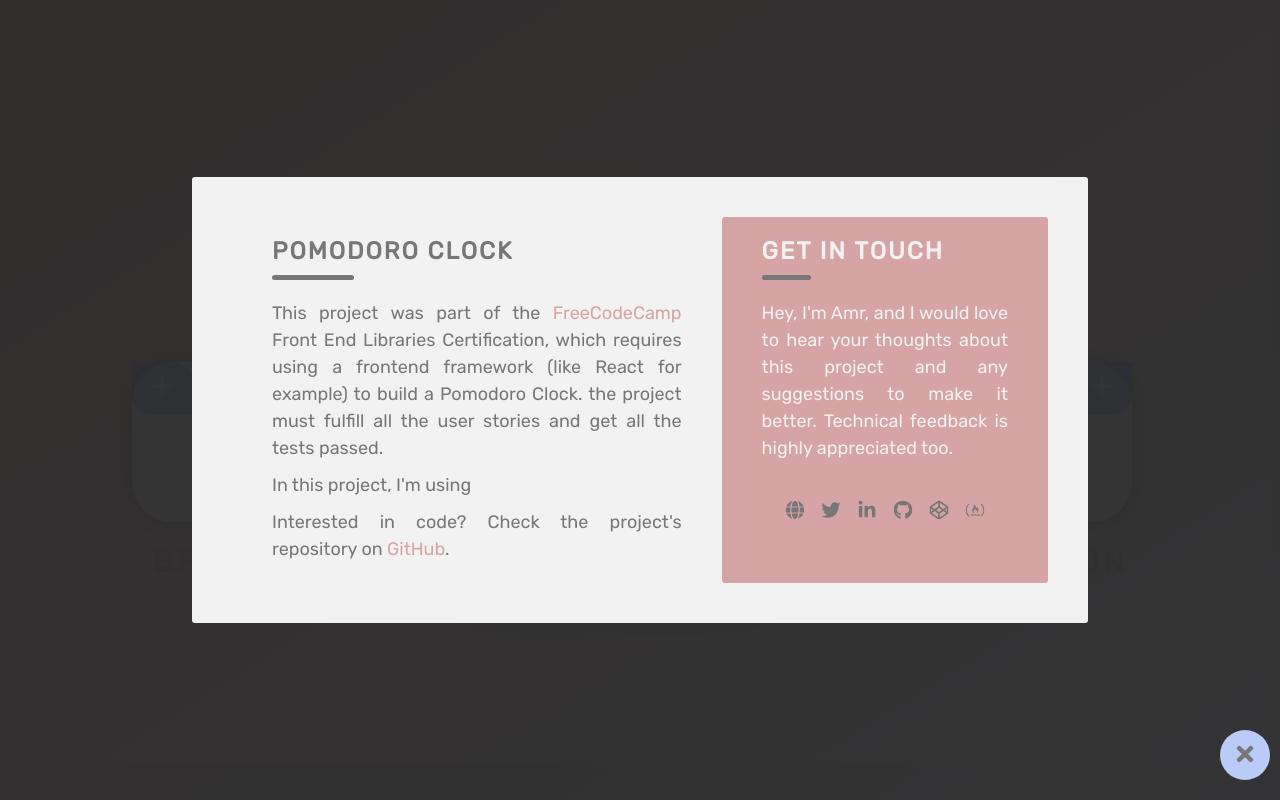
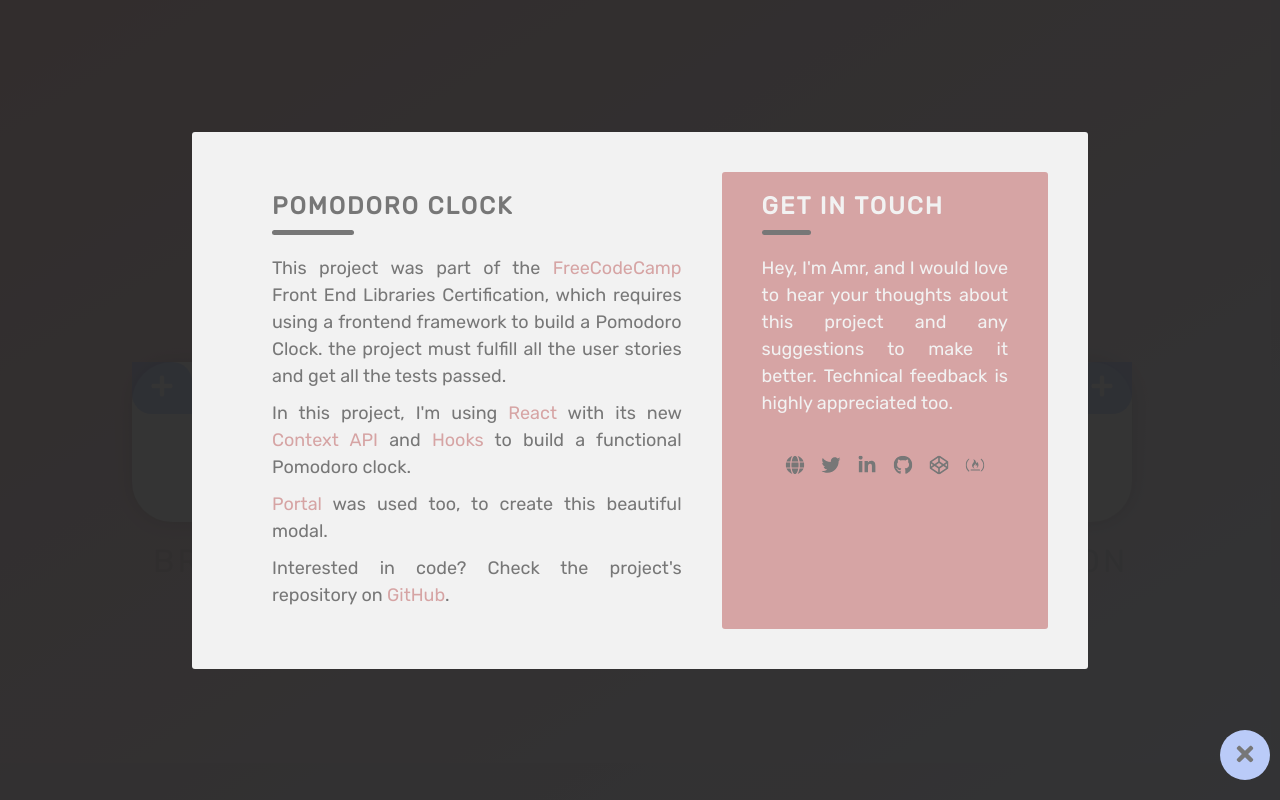
Before and after one commit to amr-adel/pomodoro-react, a React (Create React App) app: page / in a window 1280 px wide. Both pictures are taken after a click on the button 1255 px from the left and 775 px from the top of the page. Built offline with nearby package versions, Linux system fonts and the light colour scheme.

Commit message:
Update "about" section content

```diff
--- a/src/components/ModalContent.js
+++ b/src/components/ModalContent.js
@@ -13,11 +13,31 @@
             target='_blank'>
             FreeCodeCamp
           </a>{' '}
-          Front End Libraries Certification, which requires using a frontend framework (like React for example) to build
-          a Pomodoro Clock. the project must fulfill all the user stories and get all the tests passed.
+          Front End Libraries Certification, which requires using a frontend framework to build a Pomodoro Clock. the
+          project must fulfill all the user stories and get all the tests passed.
         </p>
-
-        <p className='text'>In this project, I'm using</p>
+        <p className='text'>
+          In this project, I'm using{' '}
+          <a href='https://reactjs.org/' target='_blank'>
+            React
+          </a>{' '}
+          with its new{' '}
+          <a href='https://reactjs.org/docs/context.html' target='_blank'>
+            Context API
+          </a>{' '}
+          and{' '}
+          <a href='https://reactjs.org/docs/hooks-intro.html' target='_blank'>
+            Hooks
+          </a>{' '}
+          to build a functional Pomodoro clock.
+        </p>
+        <p className='text'>
+          {' '}
+          <a href='https://reactjs.org/docs/portals.html' target='_blank'>
+            Portal
+          </a>{' '}
+          was used too, to create this beautiful modal.{' '}
+        </p>
         <p className='text'>
           Interested in code? Check the project's repository on{' '}
           <a href='https://github.com/amr-adel/pomodoro-react' target='_blank'>
@@ -34,42 +54,42 @@
         </p>
         <ul className='social'>
           <li>
-            <a href='https://www.fullstackamr.com' target='_blank' title="Portfolio">
+            <a href='https://www.fullstackamr.com' target='_blank' title='Portfolio'>
               <svg>
                 <use href={`${icons}#globe`} />
               </svg>
             </a>
           </li>
           <li>
-            <a href='https://twitter.com/fullstackamr' target='_blank' title="Twitter">
+            <a href='https://twitter.com/fullstackamr' target='_blank' title='Twitter'>
               <svg>
                 <use href={`${icons}#twitter`} />
               </svg>
             </a>
           </li>
           <li>
-            <a href='https://www.linkedin.com/in/amr-abdelmoez/' target='_blank' title="LinkedIn">
+            <a href='https://www.linkedin.com/in/amr-abdelmoez/' target='_blank' title='LinkedIn'>
               <svg>
                 <use href={`${icons}#linkedin`} />
               </svg>
             </a>
           </li>
           <li>
-            <a href='https://github.com/amr-adel' target='_blank' title="GitHub">
+            <a href='https://github.com/amr-adel' target='_blank' title='GitHub'>
               <svg>
                 <use href={`${icons}#github`} />
               </svg>
             </a>
           </li>
           <li>
-            <a href='https://codepen.io/amr-adel/' target='_blank' title="CodePen">
+            <a href='https://codepen.io/amr-adel/' target='_blank' title='CodePen'>
               <svg>
                 <use href={`${icons}#codepen`} />
               </svg>
             </a>
           </li>
           <li>
-            <a href='https://www.freecodecamp.org/amr-adel' target='_blank' title="FreeCodeCamp">
+            <a href='https://www.freecodecamp.org/amr-adel' target='_blank' title='FreeCodeCamp'>
               <svg>
                 <use href={`${icons}#freecodecamp`} />
               </svg>
```
